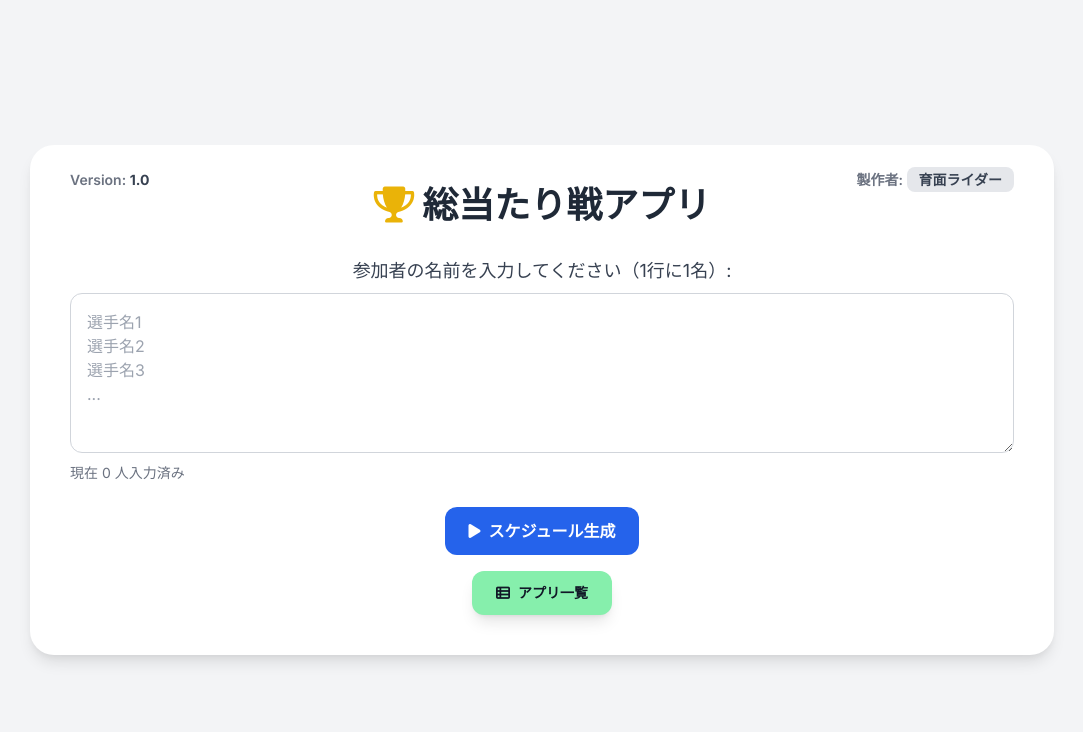
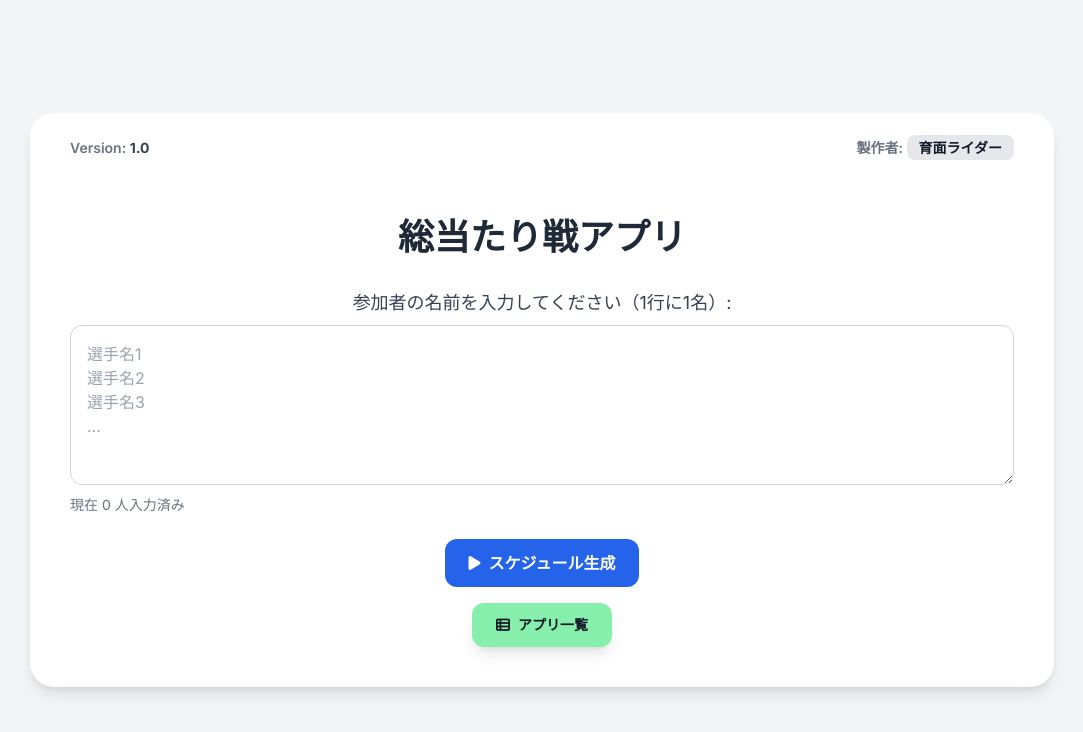
Before and after one commit to ikumenrider/RoundRobinGenerator, a plain HTML site: page index.html in a window 1280 px wide. Shown: the whole page, without its empty margins (98-1181 px from the left). Drawn offline with nearby package versions, Linux system fonts and the light colour scheme.

Commit message:
Update index.html

```diff
--- a/index.html
+++ b/index.html
@@ -199,13 +199,14 @@
             </div>
             <div class="card-top-right">
                 <span class="text-gray-500 font-semibold">製作者:</span>
-                <a href="https://youtube.com/@ikumenrider?si=LXddF5sxgnGMxwHd" target="_blank" class="p-1 px-3 bg-gray-200 text-gray-700 rounded-lg text-sm font-bold transition-all duration-200 transform hover:scale-105 hover:bg-gray-300">
+                <a href="https://youtube.com/@ikumenrider?si=LXddF5sxgnGMxwHd" target="_blank" class="p-1 px-3 bg-gray-200 text-gray-900 rounded-lg text-sm font-bold transition-all duration-200 transform hover:scale-105 hover:bg-gray-300">
                     育面ライダー
                 </a>
             </div>
-
+            <!-- 新しく追加したdivでコンテンツを囲み、上部マージンを設定 -->
+            <div class="mt-12 md:mt-16">
                 <h1 class="text-4xl font-bold text-gray-800 mb-4 flex items-center justify-center gap-2">
-                <i class="fas fa-trophy text-yellow-500"></i> 総当たり戦アプリ
+                    総当たり戦アプリ
                 </h1>
                 <div class="mt-8">
                     <label for="teams-input" class="block text-lg font-medium text-gray-700 mb-2">
@@ -230,6 +231,7 @@
                             class="px-6 py-3 bg-red-500 text-white font-semibold rounded-xl hover:bg-red-600 focus:outline-none focus:ring-4 focus:ring-red-400 focus:ring-opacity-50 hidden flex items-center justify-center gap-2">
                             <i class="fas fa-redo"></i> リセット
                         </button>
+                    </div>
                 </div>
             </div>
         </div>
@@ -610,7 +612,7 @@
                 // Reset stats for all teams
                 const initialTeams = teams.filter(t => t !== 'bye');
                 initialTeams.forEach(team => {
-                    teamStats[team] = { win: 0, lose: 0, draw: 0, score: 0, conceded: 0, points: 0, matchesPlayed: 0, directWins: {} };
+                    teamStats[team] = { win: 0, lose: 0, draw: 0, score: 0, conceded: 0, points: 0, directWins: {} };
                 });
 
                 matches.forEach(match => {
```
Lines whose indentation alone changed are shown as unchanged.
